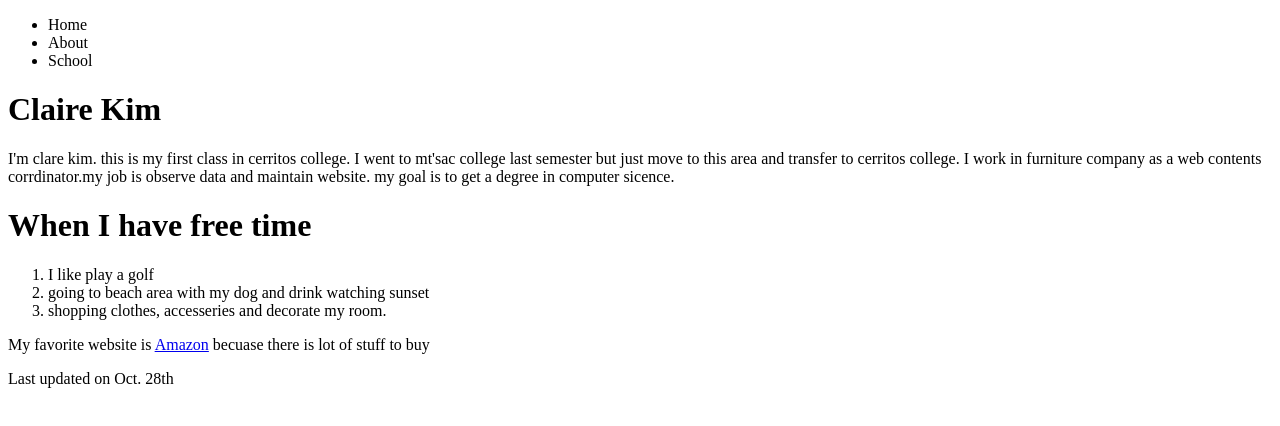
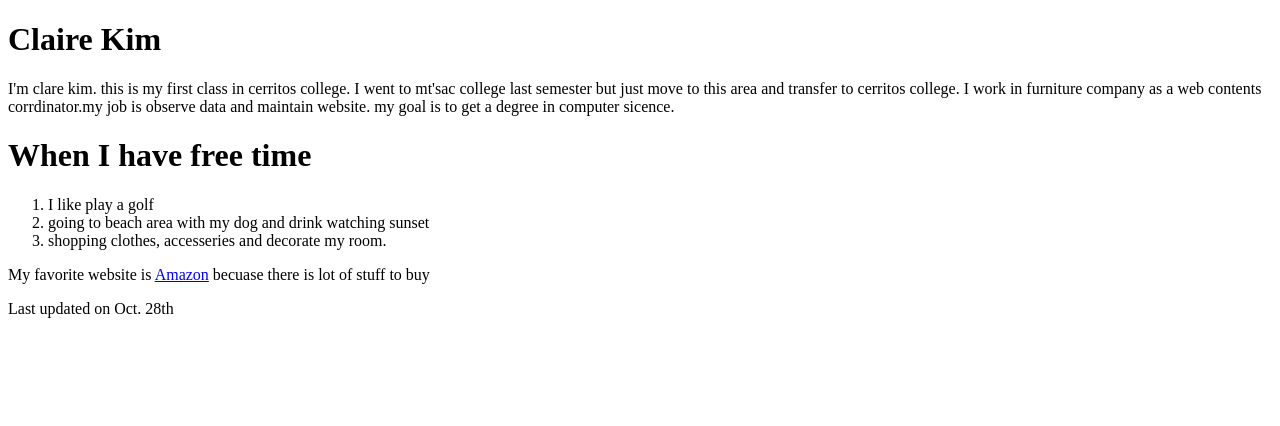
Before and after one commit to Codingnow22/CIS162, a plain HTML site: page index.html in a window 1280 px wide. Drawn offline with Linux system fonts and the light colour scheme.

Commit message:
Update index.html

```diff
--- a/index.html
+++ b/index.html
@@ -7,13 +7,7 @@
 </head>
 
 <body>
-<nav>
-    <ul>
-    <li>Home</li>
-    <li>About</li>
-    <li>School</li>
-    </ul>
-    </nav>
+
 <h1>Claire Kim</h1>
 <p>I'm clare kim. this is my first class in cerritos college. I went to mt'sac college last semester but just move to this area and transfer to cerritos college. I work in furniture company as a web contents corrdinator.my job is observe data and maintain website. my goal is to get a degree in computer sicence.</p>
 
```
